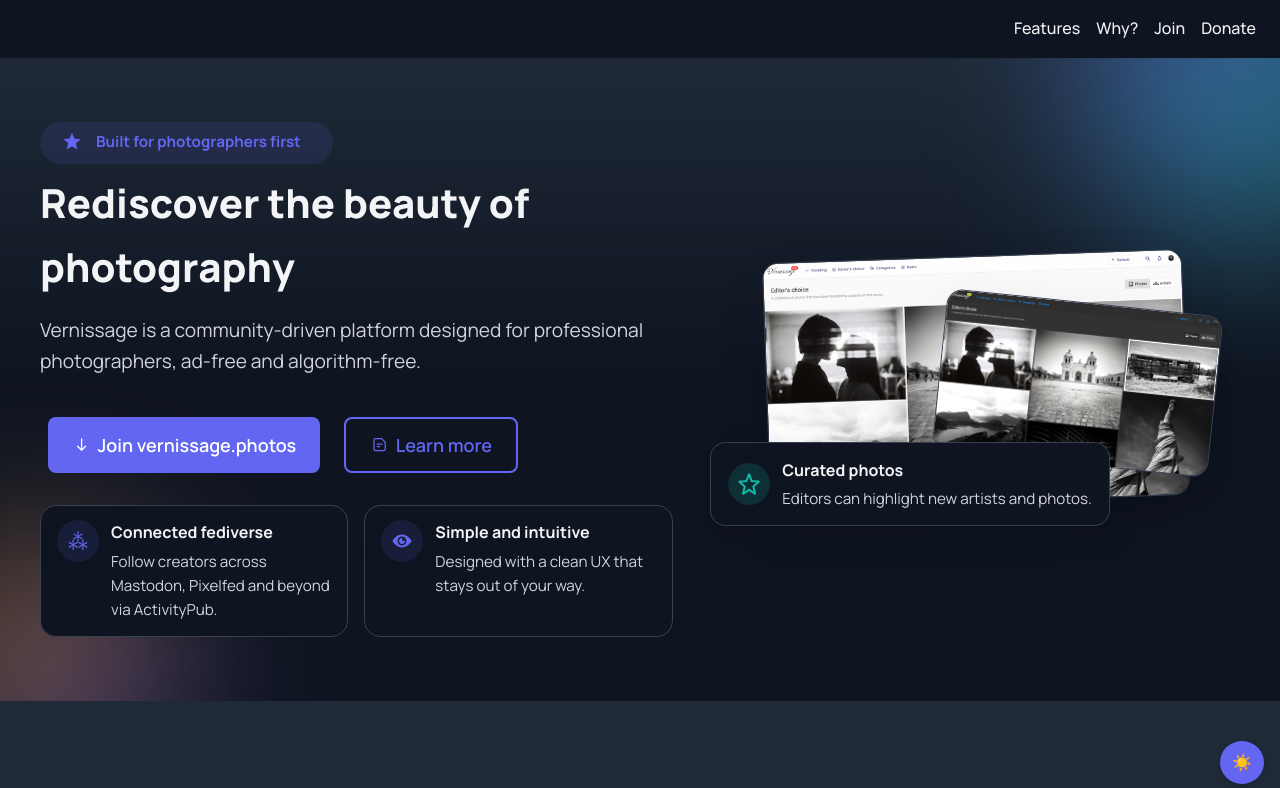
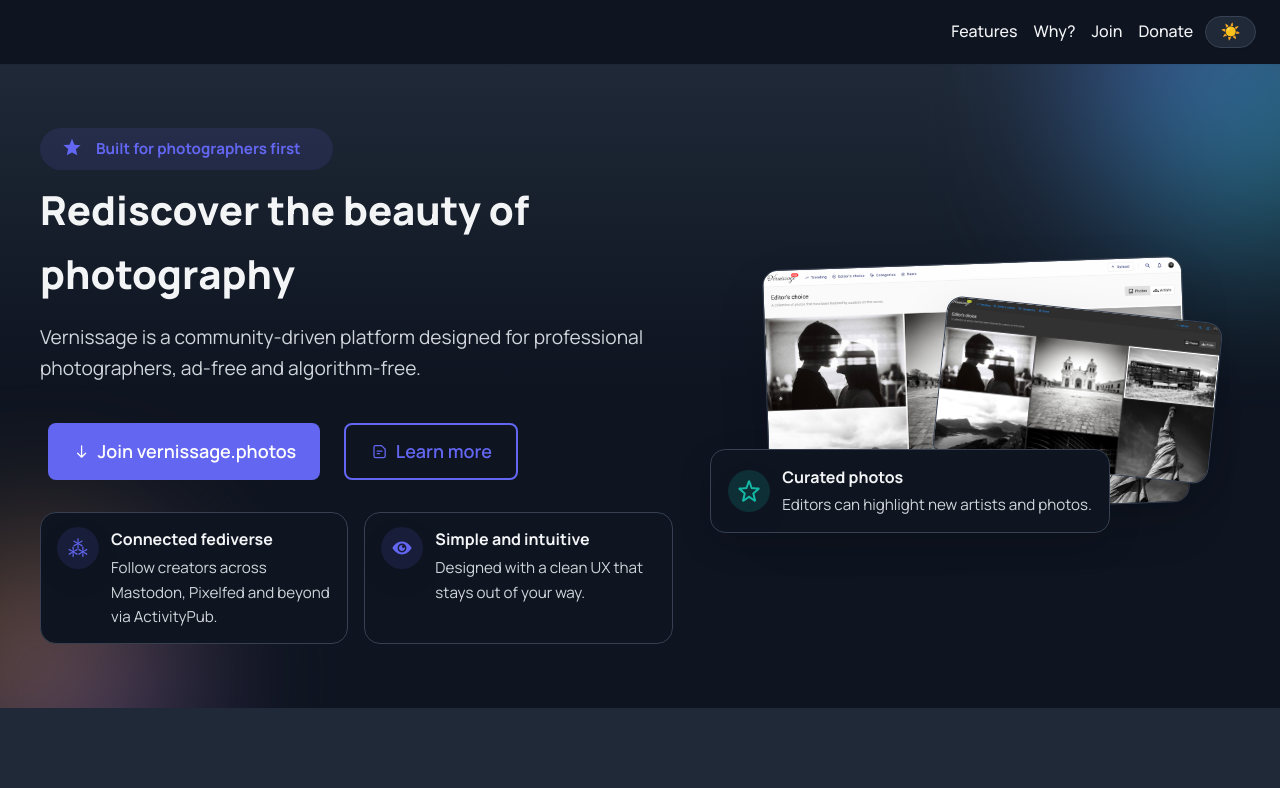
Before and after one commit to VernissageApp/joinvernissage.github.io, a plain HTML site: page index.html in a window 1280 px wide. Both pictures are taken after a click on the button "Toggle color mode". Shown: the top 788 px of the page. Drawn offline with Linux system fonts and the light colour scheme.

Commit message:
Change toggle theme position

```diff
--- a/index.html
+++ b/index.html
@@ -4,8 +4,8 @@
     <meta charset="UTF-8">
     <meta name="viewport" content="width=device-width, initial-scale=1.0">
     <title>Vernissage - Rediscover the beauty of photography</title>
-    <link rel="stylesheet" href="style.css?v=g4jgbxi9">
-    <script defer src="script.js?v=hr79l3hn"></script>
+    <link rel="stylesheet" href="style.css?v=htnb93h0">
+    <script defer src="script.js?v=dw9lgn73"></script>
 </head>
 <body>
     <header class="site-header">
@@ -13,12 +13,17 @@
             <div class="logo">
                 <img id="site-logo" src="logo-light.svg" data-light="logo-light.svg" data-dark="logo-dark.svg" alt="Vernissage logo">
             </div>
+            <div class="nav-actions">
                 <ul class="nav-links">
                     <li><a href="#features">Features</a></li>
                     <li><a href="#why">Why?</a></li>
                     <li><a href="#join">Join</a></li>
                     <li><a href="https://patreon.com/Vernissage" target="_blank">Donate</a></li>
                 </ul>
+                <button id="theme-toggle" class="theme-toggle" aria-label="Toggle color mode">
+                    <span class="theme-toggle-icon" aria-hidden="true">🌙</span>
+                </button>
+            </div>
         </nav>
         <section class="hero">
             <div class="hero-inner">
@@ -237,7 +242,5 @@
             </p>
         </div>
     </footer>
-    <!-- Theme toggle button always available in bottom right corner -->
-    <button id="theme-toggle" aria-label="Toggle color mode">🌙</button>
 </body>
 </html>
--- a/script.js
+++ b/script.js
@@ -1,5 +1,6 @@
 document.addEventListener('DOMContentLoaded', () => {
     const toggleButton = document.getElementById('theme-toggle');
+    const toggleIcon = toggleButton ? toggleButton.querySelector('.theme-toggle-icon') : null;
     const body = document.body;
     const logoImg = document.getElementById('site-logo');
 
@@ -12,10 +13,10 @@ document.addEventListener('DOMContentLoaded', () => {
         const isDark = theme === 'dark';
         if (isDark) {
             body.classList.add('dark');
-            toggleButton.textContent = '☀️';
+            setToggleIcon('☀️');
         } else {
             body.classList.remove('dark');
-            toggleButton.textContent = '🌙';
+            setToggleIcon('🌙');
         }
 
         updateLogo(isDark);
@@ -42,11 +43,25 @@ document.addEventListener('DOMContentLoaded', () => {
         logoImg.setAttribute('src', isDark ? darkSrc : lightSrc);
     }
 
+    function setToggleIcon(icon) {
+        if (!toggleButton) {
+            return;
+        }
+
+        if (toggleIcon) {
+            toggleIcon.textContent = icon;
+        } else {
+            toggleButton.textContent = icon;
+        }
+    }
+
     // Attach click handler to toggle the theme
+    if (toggleButton) {
         toggleButton.addEventListener('click', () => {
             const isDark = body.classList.toggle('dark');
             const theme = isDark ? 'dark' : 'light';
             localStorage.setItem('vernissage-theme', theme);
             applyTheme(theme);
         });
+    }
 });
--- a/style.css
+++ b/style.css
@@ -80,6 +80,12 @@ body {
     font-size: 1.6em;
 }
 
+.nav-actions {
+    display: flex;
+    align-items: center;
+    gap: 0.75rem;
+}
+
 .nav-links {
     list-style: none;
     display: flex;
@@ -99,9 +105,51 @@ body {
     color: var(--primary-color);
 }
 
-@media (max-width: 480px) {
+#theme-toggle {
+    position: static;
+    display: inline-flex;
+    align-items: center;
+    gap: 0.35rem;
+    padding: 0.45rem 0.9rem;
+    border-radius: 999px;
+    border: 1px solid var(--border-color);
+    background: var(--secondary-color);
+    color: var(--text-color);
+    font-weight: 600;
+    font-size: 0.95rem;
+    cursor: pointer;
+    box-shadow: 0 1px 2px rgba(0, 0, 0, 0.05);
+    transition: background-color 0.2s ease, color 0.2s ease, border-color 0.2s ease, transform 0.2s ease;
+}
+
+#theme-toggle:hover {
+    background-color: var(--bg-color);
+    color: var(--primary-color);
+    border-color: var(--primary-color);
+    transform: translateY(-1px);
+}
+
+#theme-toggle:focus-visible {
+    outline: 2px solid var(--primary-color);
+    outline-offset: 2px;
+}
+
+.theme-toggle-icon {
+    font-size: 1rem;
+    line-height: 1;
+}
+
+@media (max-width: 512px) {
     .nav-links {
         display: none;
+    }
+
+    .nav-actions {
+        justify-content: flex-end;
+    }
+
+    #theme-toggle {
+        padding: 0.45rem 0.75rem;
     }
 }
 
@@ -560,26 +608,6 @@ body {
     text-decoration: underline;
 }
 
-/* Theme toggle */
-#theme-toggle {
-    position: fixed;
-    bottom: 1rem;
-    right: 1rem;
-    padding: 0.75rem;
-    border-radius: 50%;
-    border: none;
-    background-color: var(--primary-color);
-    color: #fff;
-    font-size: 1rem;
-    cursor: pointer;
-    box-shadow: 0 2px 4px rgba(0, 0, 0, 0.15);
-    z-index: 100;
-}
-
-#theme-toggle:hover {
-    background-color: var(--primary-hover);
-}
-
 /* Responsive typography */
 @media (max-width: 600px) {
     .hero {
```
Lines whose indentation alone changed are shown as unchanged.
